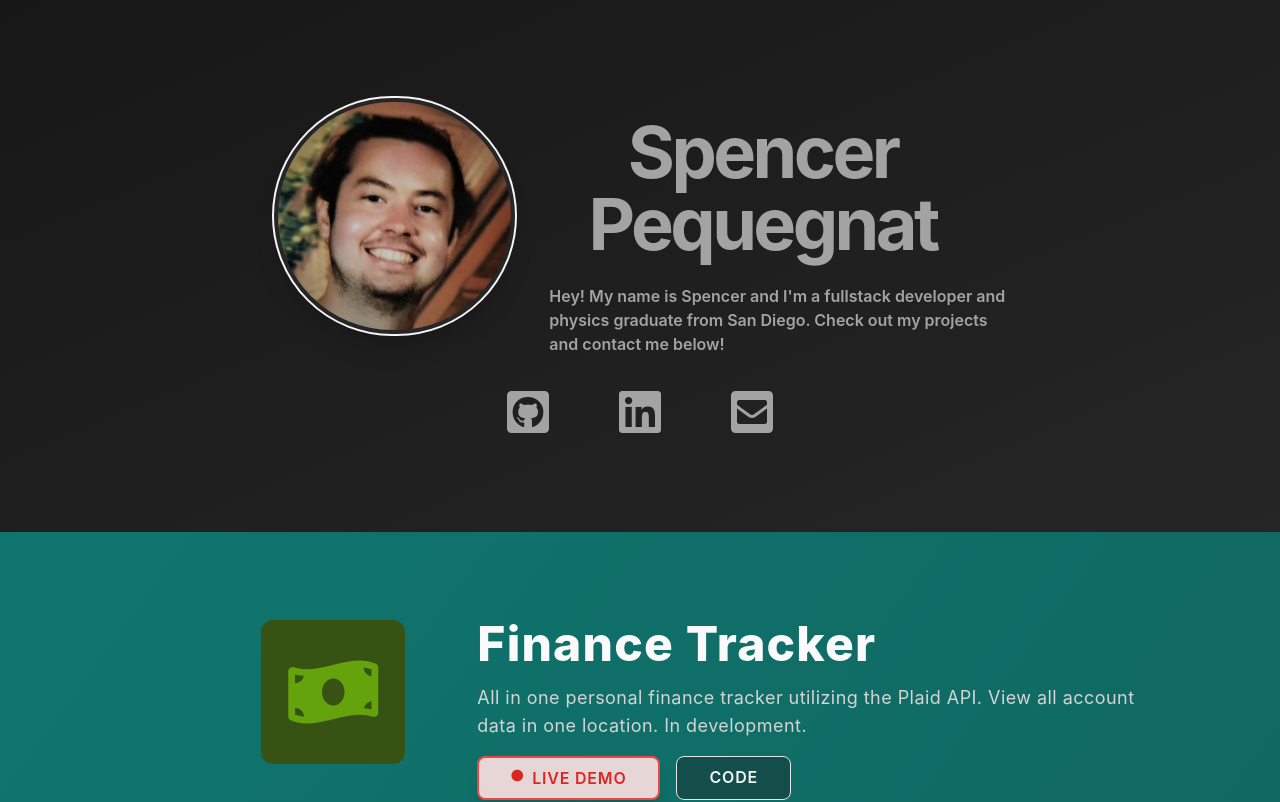
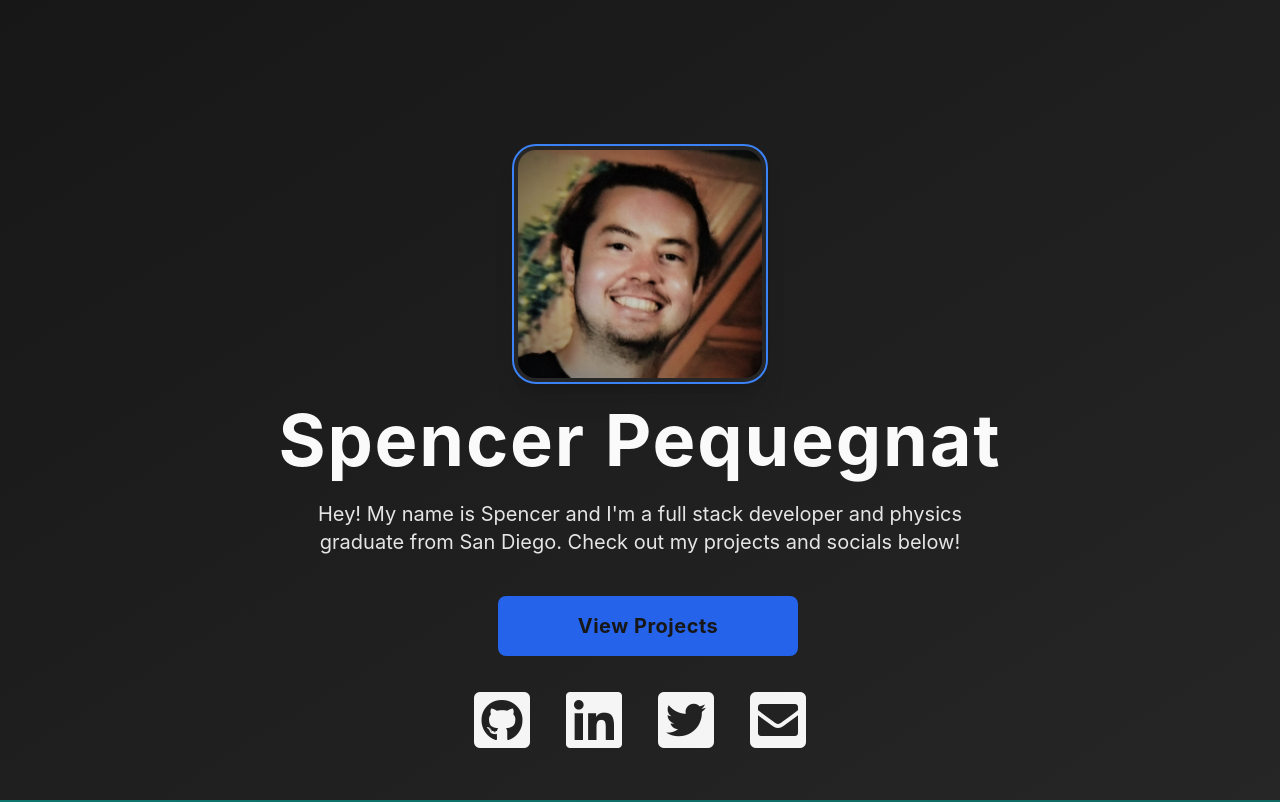
Before and after one commit to spenpeq-cav/portfolio-v2, a React (Create React App) app: page / in a window 1280 px wide. Shown: the top 802 px of the page. Built offline with nearby package versions, Linux system fonts and the light colour scheme; the HTML template or start-up script is replaced by a standard one.

Commit message:
Styling ProfileSection, view projects button, new social-btn

```diff
--- a/src/App.tsx
+++ b/src/App.tsx
@@ -10,10 +10,12 @@ function App() {
   return (
     <div className="bg-gray-300">
       <ProfileSection />
-      <ProjectFinanceTracker />
-      <ProjectNationalParks />
-      <ProjectEcommerce />
-      <ProjectCommunityOne />
+      <section id="projects">
+        <ProjectFinanceTracker />
+        <ProjectNationalParks />
+        <ProjectEcommerce />
+        <ProjectCommunityOne />
+      </section>
       <FooterSection />
     </div>
   );
--- a/src/components/FooterSection.tsx
+++ b/src/components/FooterSection.tsx
@@ -126,6 +126,15 @@ function FooterSection() {
               </a>
             </li>
             <li className="social-btn">
+              <a
+                href="https://twitter.com/spenpeq"
+                target="_blank"
+                rel="noreferrer"
+              >
+                <i className="fab fa-twitter-square fa-3x"></i>
+              </a>
+            </li>
+            <li className="social-btn">
               <a href="mailto: spencer.peq@gmail.com">
                 <i className="fas fa-envelope-square fa-3x"></i>
               </a>
--- a/src/components/ProfileSection.tsx
+++ b/src/components/ProfileSection.tsx
@@ -2,21 +2,29 @@ import React from "react";
 
 function ProfileSection() {
   return (
-    <div className="bg-gradient-to-tl from-neutral-800 to-neutral-900">
-      <div className="px-4 py-16 max-w-md mx-auto md:grid md:grid-cols-3 md:max-w-3xl md:py-24">
+    <div className="bg-gradient-to-tl from-neutral-800 to-neutral-900 h-screen px-4 py-12 ">
+      <div className="max-w-md mx-auto md:max-w-3xl md:py-24">
         <img
-          className="mx-auto h-60 bg-neutral-800 rounded-full border-2 p-1 border-neutral-100 shadow-xl object-cover md:h-60 md:col-span-1"
+          className="mx-auto h-60 bg-neutral-800 rounded-3xl p-1 border-2  border-blue-500 shadow-xl object-cover md:h-60 md:col-span-1"
           src="images/profile-pic.jpg"
           alt="Spencer's profile"
         />
         <div className="md:col-span-2">
-          <h1 className="tracking-tighter text-center mt-2 text-7xl font-bold text-neutral-400 md:mt-5">
+          <h1 className="tracking-wide text-center mt-2 text-7xl font-bold text-neutral-50 md:mt-5">
             Spencer Pequegnat
           </h1>
-          <p className="mt-6 text-neutral-400 font-semibold pl-8">
-            Hey! My name is Spencer and I'm a fullstack developer and physics
-            graduate from San Diego. Check out my projects and contact me below!
+          <p className="mt-6 text-neutral-200 px-12 text-xl text-center">
+            Hey! My name is Spencer and I'm a full stack developer and physics
+            graduate from San Diego. Check out my projects and socials below!
           </p>
+          <div className="text-center mt-10">
+            <a
+              className="btn-2 btn-profile text-center sm:ml-4 py-4 px-20 text-xl"
+              href="#projects"
+            >
+              View Projects
+            </a>
+          </div>
         </div>
         <ul className="list-none flex text-center px-10 pt-8 md:col-span-3 md:mx-40">
           <li className="social-btn">
@@ -25,7 +33,7 @@ function ProfileSection() {
               target="_blank"
               rel="noreferrer"
             >
-              <i className="fab fa-github-square fa-3x"></i>
+              <i className="fab fa-github-square fa-4x"></i>
             </a>
           </li>
           <li className="social-btn">
@@ -34,12 +42,21 @@ function ProfileSection() {
               target="_blank"
               rel="noreferrer"
             >
-              <i className="fab fa-linkedin fa-3x"></i>
+              <i className="fab fa-linkedin fa-4x"></i>
+            </a>
+          </li>
+          <li className="social-btn">
+            <a
+              href="https://twitter.com/spenpeq"
+              target="_blank"
+              rel="noreferrer"
+            >
+              <i className="fab fa-twitter-square fa-4x sm:fa-2x"></i>
             </a>
           </li>
           <li className="social-btn">
             <a href="mailto: spencer.peq@gmail.com">
-              <i className="fas fa-envelope-square fa-3x"></i>
+              <i className="fas fa-envelope-square fa-4x"></i>
             </a>
           </li>
         </ul>
--- a/src/index.css
+++ b/src/index.css
@@ -7,6 +7,14 @@
       @apply transform transition inline-block px-8 py-2 rounded-lg focus:outline-none focus:ring focus:ring-offset-2
       uppercase tracking-wider font-semibold text-sm sm:text-base duration-500 ease-in-out hover:scale-105
   }
+  .btn-2 {
+    @apply transform transition inline-block px-8 py-2 rounded-lg focus:outline-none
+    font-bold text-sm sm:text-base duration-500 ease-in-out hover:scale-105 tracking-wide
+  }
+  .btn-profile {
+    @apply bg-blue-600 hover:bg-blue-500 focus:outline-none
+    active:bg-blue-300 text-neutral-900;
+}
   .btn-primary1 {
       @apply bg-yellow-900 hover:bg-green-800
       focus:ring-green-200 focus:ring-opacity-50
@@ -39,7 +47,7 @@
   }
 
   .social-btn {
-      @apply w-full text-neutral-400 hover:text-neutral-200 hover:-translate-y-1 transform transition active:text-neutral-500 duration-500 ease-in-out
+      @apply w-full text-neutral-100 hover:text-blue-600 hover:-translate-y-2 transform transition active:text-blue-400 duration-500 ease-in-out
   }
 
   .tech-labels {
@@ -50,6 +58,10 @@
       @apply mb-4 lg:h-96 lg:w-max shadow-lg shadow-neutral-900 rounded-md
   }
 
+}
+
+html {
+    scroll-behavior: smooth;
 }
 
 body {
```
